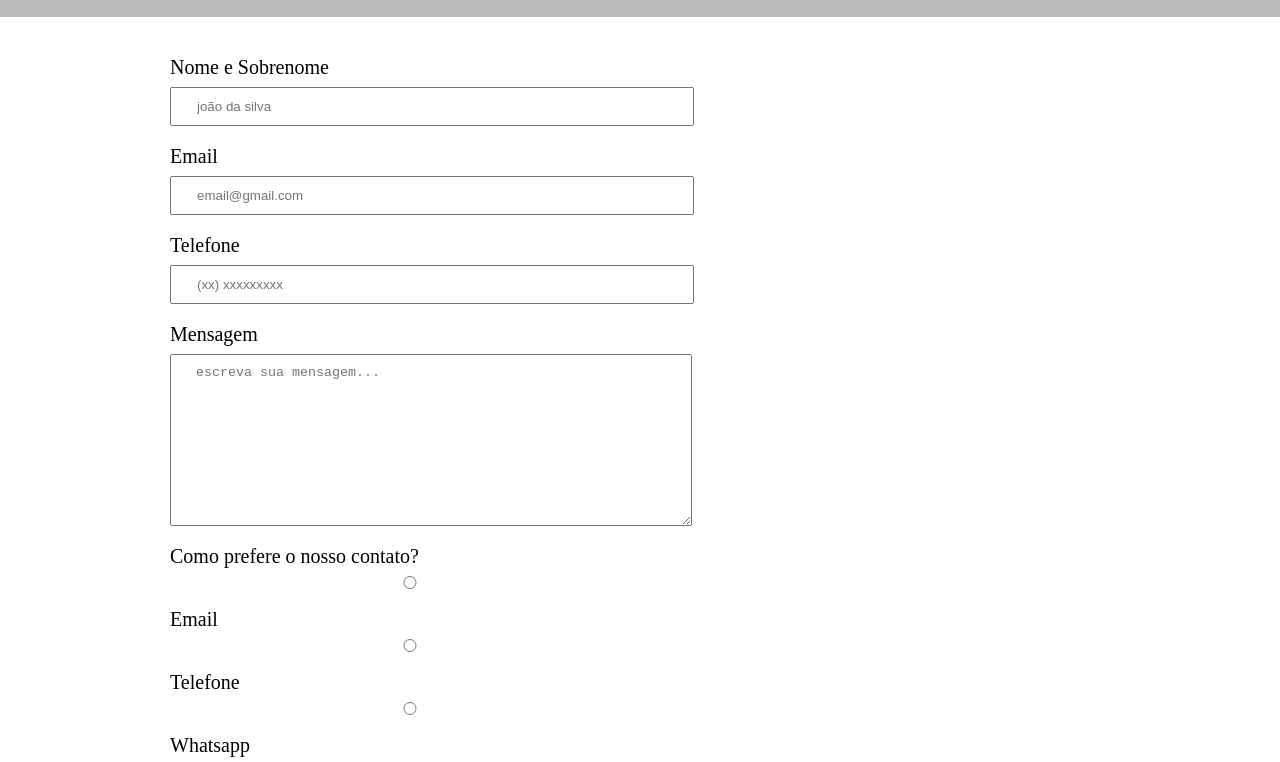
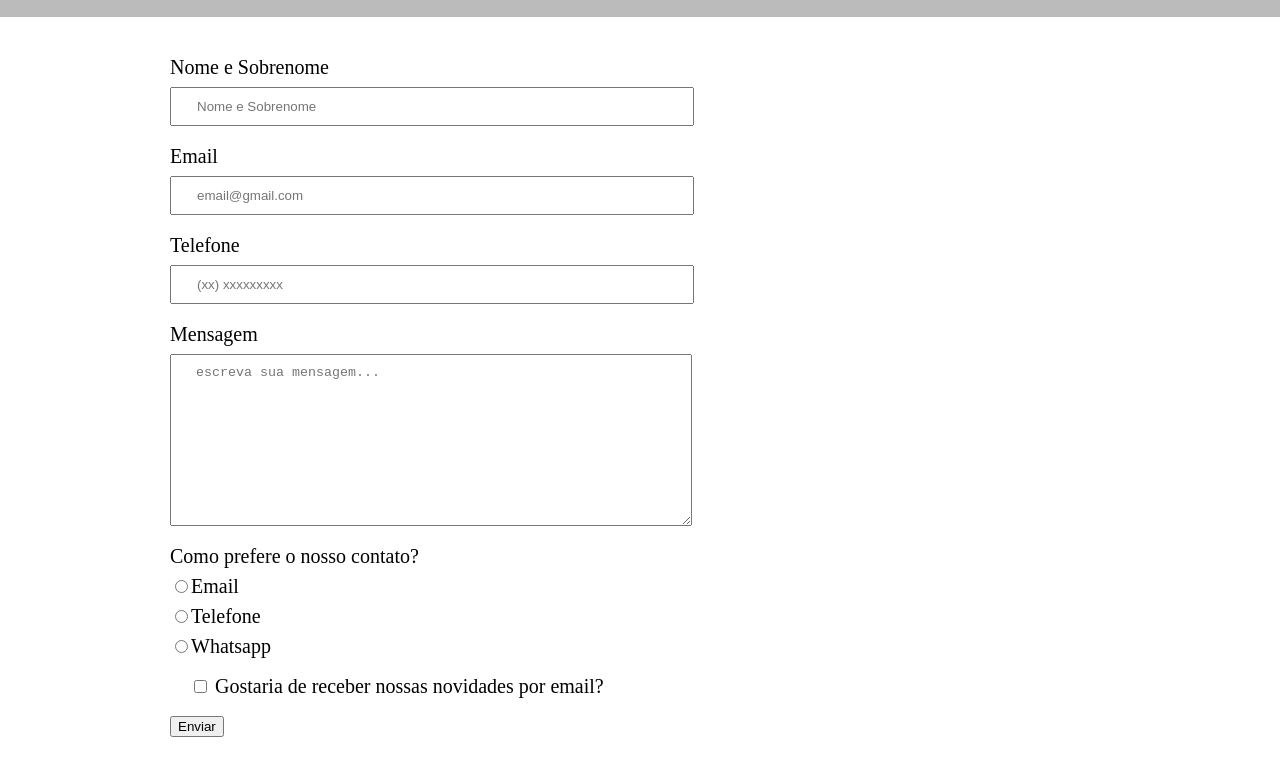
Before and after one commit to rodrigofuster/Frontend-alura, a plain HTML site: page html&css3/contatos.html in a window 1280 px wide. Shown: the part 276-1038 px from the top of the page. Drawn offline with Linux system fonts and the light colour scheme.

Commit message:
att-aulas

```diff
--- a/html&css3/contatos.css
+++ b/html&css3/contatos.css
@@ -13,9 +13,14 @@ form label, form p {
     margin-bottom: 10px;
 }
 
-form input, form textarea {
+.input-padrao {
     display: block;
     margin-bottom: 20px;
     padding: 10px 25px;
     width: 50%;
 }
+
+.checkbox {
+    margin: 20px;
+
+}
--- a/html&css3/contatos.html
+++ b/html&css3/contatos.html
@@ -26,29 +26,28 @@
     <main>
         <form action="#">
             <label for="nomesobrenome">Nome e Sobrenome</label>
-            <input type="text" name="" id="nomesobrenome" placeholder="joão da silva">
+            <input type="text" name="" id="nomesobrenome" placeholder="Nome e Sobrenome" class="input-padrao">
 
             <label for="email">Email</label>
-            <input type="email" name="" id="email" placeholder="email@gmail.com">
+            <input type="email" name="" id="email" placeholder="email@gmail.com" class="input-padrao">
 
             <label for="telefone">Telefone</label>
-            <input type="tel" name="" id="telefone" placeholder="(xx) xxxxxxxxx">
+            <input type="tel" name="" id="telefone" placeholder="(xx) xxxxxxxxx" class="input-padrao">
 
             <label for="mensagem">Mensagem</label>
-            <textarea name="mensagem" id="mensagem" cols="30" rows="10" placeholder="escreva sua mensagem..."></textarea>
+            <textarea name="mensagem" id="mensagem" cols="30" rows="10" placeholder="escreva sua mensagem..." class="input-padrao"></textarea>
 
             <div>
                 <p>Como prefere o nosso contato?</p>
-                <input type="radio" name="contato" id="radio-email">
-                <label for="radio-email">Email</label>
-                <input type="radio" name="contato" id="radio-telefone">
-                <label for="radio-telefone">Telefone</label>
-                <input type="radio" name="contato" id="whatsapp">
-                <label for="whatsapp">Whatsapp</label>
+                <label for="radio-email"><input type="radio" name="contato" id="radio-email">Email</label>
+
+                <label for="radio-telefone"><input type="radio" name="contato" id="radio-telefone">Telefone</label>
+
+                <label for="whatsapp"><input type="radio" name="contato" id="whatsapp">Whatsapp</label>
 
             </div>
 
-            <label><input type="checkbox" name="" id=""> Gostaria de receber nossas novidades por email?</label>
+            <label class="checkbox"><input type="checkbox" name="" id=""> Gostaria de receber nossas novidades por email?</label>
 
             <input type="submit" value="Enviar">
 
```
